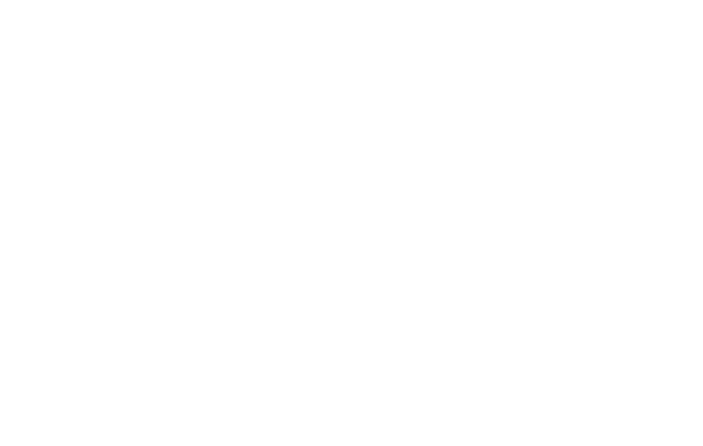
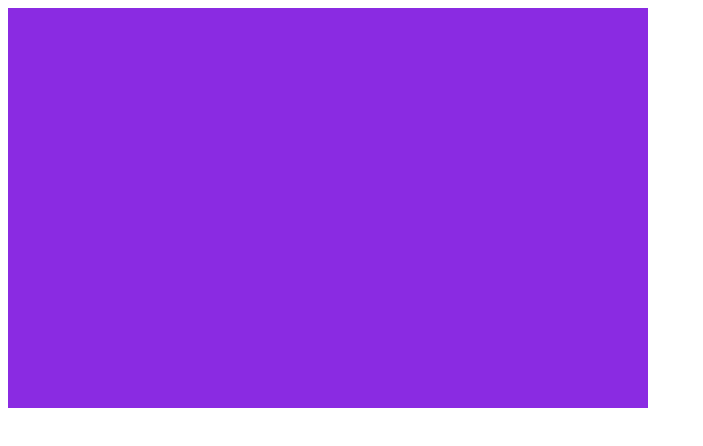
Before and after one commit to yoichimichael/marvel_API_project, a plain HTML site: page index.html in a window 1280 px wide. Shown: the whole page, without its empty margins (0-703 px from the left). Drawn offline with Linux system fonts and the light colour scheme.

Commit message:
connected js, html and css files

```diff
--- a/index.html
+++ b/index.html
@@ -2,6 +2,13 @@
 <html lang="en">
   <head>
     <meta charset="UTF-8">
-        <meta name="viewport" content="width=device-width, initial-scale=1.0">
+    <meta name="viewport" content="width=device-width, initial-scale=1.0">
+    <link rel="stylesheet" href="style.css">
   </head>
+  <body>
+    <div class="container">
+
+    </div>
+  </body>
+  <script src="index.js"></script>
 </html>
--- a/index.js
+++ b/index.js
@@ -0,0 +1,3 @@
+const square = document.querySelector('.container');
+console.log(square);
+// console.log("hello")
--- /dev/null
+++ b/style.css
@@ -0,0 +1,5 @@
+.container {
+  height: 50vh;
+  width: 50vw;
+  background-color: blueviolet;
+}
```
Also changed, not shown: ._index.html (added).
